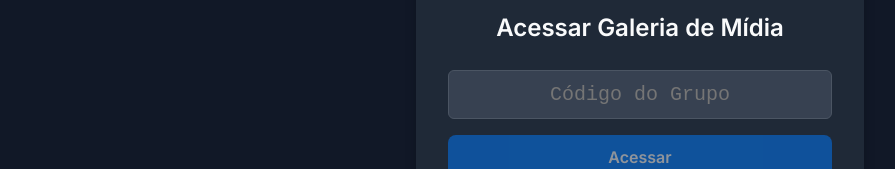
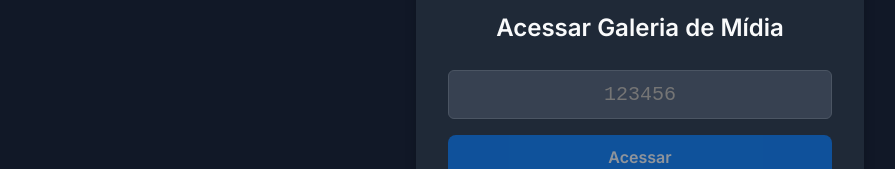
Before and after one commit to PetSystemUnicSul/galeria-midia-frontend, a Next.js app: page /tv in a window 1280 px wide. Shown: the part 306-475 px from the top of the page, without its empty margins (0-895 px from the left). Built offline with nearby package versions, Linux system fonts and the light colour scheme; no server answers.

Commit message:
FEAT: Atualiza input da /tv para aceitar códigos numéricos

```diff
--- a/app/tv/TvClientPage.tsx
+++ b/app/tv/TvClientPage.tsx
@@ -207,12 +207,13 @@ export default function TvPage() {
           <h1 className={styles.formTitle}>Acessar Galeria de Mídia</h1>
           <form onSubmit={handleSubmit}>
             <input
-              type="text"
+              type="tel" // 'tel' é o melhor tipo para forçar teclados numéricos
+              inputMode="numeric" // Ajuda extra para telemóveis
               value={code}
               onChange={(e) => setCode(e.target.value)}
               className={styles.input}
-              placeholder="Código do Grupo"
-              maxLength={8}
+              placeholder="123456"
+              maxLength={6}
             />
             <button
               type="submit"
```
